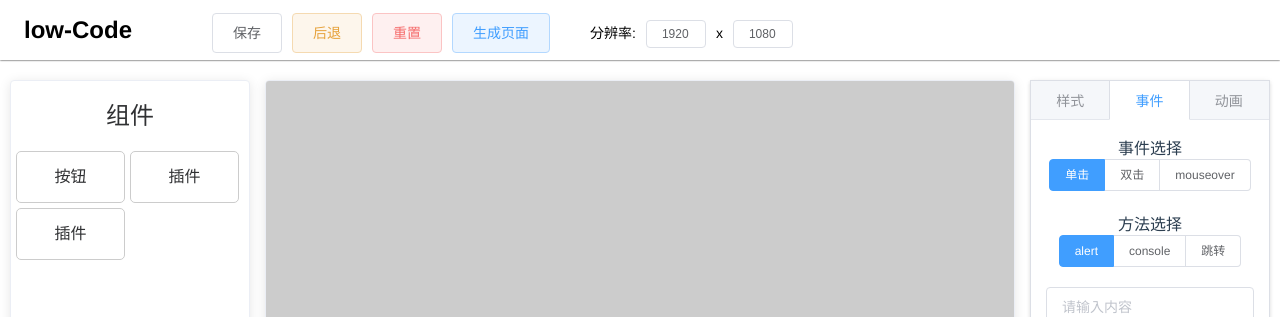
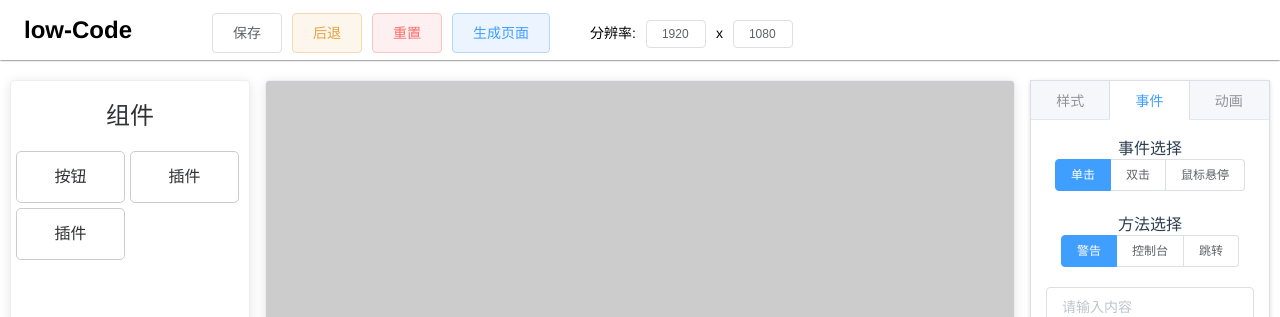
Before and after one commit to wzy541/low-code-platform, a Vue app: page /#/ in a window 1280 px wide. Both pictures are taken after a click on the tab "事件". Shown: the top 317 px of the page. Built offline with nearby package versions, Linux system fonts and the light colour scheme.

Commit message:
主体页面(由Woceda添加了注释) Write by liuxiaobai5 Submit by Woceda

```diff
--- a/src/components/AttributeCard.vue
+++ b/src/components/AttributeCard.vue
@@ -1,26 +1,29 @@
 <template>
-  <div class="AttributeCard" >
+  <div class="AttributeCard">
     <el-tabs type="border-card" stretch>
       <!-- 样式属性 -->
-      <el-tab-pane label="样式">样式</el-tab-pane>
+      <el-tab-pane label="样式">样式(暂行占位)</el-tab-pane>
       <!-- 添加事件 -->
       <el-tab-pane label="事件">
         <div>
           <span>事件选择</span>
           <el-radio-group v-model="events" size="small">
-            <el-radio-button label="click" >单击</el-radio-button>
+            <!--选择触发模式,这里以后可以做成下拉选择-->
+            <el-radio-button label="click">单击</el-radio-button>
             <el-radio-button label="dblclick">双击</el-radio-button>
-            <el-radio-button label="mouseover"></el-radio-button>
+            <el-radio-button label="mouseover">鼠标悬停</el-radio-button>
           </el-radio-group>
         </div>
         <div style="margin-top: 20px">
           <span>方法选择</span>
           <el-radio-group v-model="method" size="small">
-            <el-radio-button label="alert" >alert</el-radio-button>
-            <el-radio-button label="console">console</el-radio-button>
+            <!--这里以后可以做成下拉选择,因为方法不止这几种,没必要进行堆砌-->
+            <el-radio-button label="alert">警告</el-radio-button>
+            <el-radio-button label="console">控制台</el-radio-button>
             <el-radio-button label="location">跳转</el-radio-button>
           </el-radio-group>
         </div>
+        <!-- 事件输入框,让用户输入触发事件时执行的代码或者显示的内容 -->
         <el-input
           placeholder="请输入内容"
           v-model="input"
@@ -29,56 +32,62 @@
         <el-button type="primary" @click="setEvent">添加事件</el-button>
       </el-tab-pane>
       <!-- 添加动画 -->
-      <el-tab-pane label="动画">动画</el-tab-pane>
+      <el-tab-pane label="动画">动画(暂行占位)</el-tab-pane>
     </el-tabs>
   </div>
 </template>
 
-<script >
+<script>
 export default {
-  name:'AttributeCard',
-  data(){
+  // 属性栏
+  name: 'AttributeCard',
+  data() {
     return {
-      events:'click',
-        method:'alert',
-         input: ''
+      events: 'click',  //事件类型,目前有3个,为['click','dblclick','mouseover']
+      method: 'alert',  //方法类型,目前有3个,为['alert','console','location']
+      input: '' //事件的具体内容,由用户输入
     }
-  },methods:{
+  },
+  methods: {
     // 设置事件
-	setEvent(){
-     console.log(this.events,this.method,this.input)
+    setEvent() {
+      //跳出控制信息,依次为:触发的事件,调用的方法,输出结果
+      console.log(this.events, this.method, this.input)
+
       // document.getElementById(el).addEventListener(this.events, fn)
-      function fn(){
-         	if(this.method=='alert'){
-			      return	alert(this.input)
-			}else if(this.method=='console'){
-			     return	console.log(this.input)
-			}else if(this.method=='location'){
+      //这一函数用于判断添加的事件时什么并进行相应操作,再真实情况下需要完全重写,
+      // 因现在只做调试用,注去了其函数名
+      // function fn() {
+        if (this.method === 'alert') {
+          return alert(this.input)
+        } else if (this.method === 'console') {
+          return console.log(this.input)
+        } else if (this.method === 'location') {
           // window.location.replace(this.input)
-				  return window.open('http://'+this.input)
+          return window.open(/*'http://' +
+          注:这里可以不需要添加http前缀,网页会自动跳转(?)暂时先注掉防报错*/
+            this.input)
         }
+      // }
     }
-
-
-
-		}
-
   }
 }
 </script>
 
 <style lang="less" scoped>
-   .AttributeCard{
+//样式,没啥好说的
+.AttributeCard {
 
-    height:calc(100% - 40px);
-    .el-tabs{
+  height: calc(100% - 40px);
+
+  .el-tabs {
     margin-top: 20px;
     margin-right: 10px;
-        height: 100% ;
+    height: 100%;
+  }
 }
 
-  }
-  .el-input{
+.el-input {
   margin: 20px auto;
 }
 </style>
--- a/src/components/MiddleCanvas.vue
+++ b/src/components/MiddleCanvas.vue
@@ -1,76 +1,94 @@
 <template>
-  <div  class="can">
+  <div class="can">
     <el-card :body-style="{ padding: '0px',height: '100%'}">
+      <!--
+        创建画布本体并设计点击事件：
+           事件名：setElement
+           触发：鼠标抬起
+      -->
       <div @mouseup="setElement" :style="'width:'+viewWidth+'px;' +'height:'+viewHeight+'px'">
-       画布111
-        <button @click="passId" id="btn1">1111</button>
+        <!--
+          画布内容
+        -->
       </div>
     </el-card>
   </div>
 </template>
 
-<script >
+<script>
 export default {
-  name:'MiddleCanvas',
-  data(){
+  name: 'MiddleCanvas',
+  data() {
     return {
-       elData: { width:this.viewWidth,height:this.viewHeight,
-            domTree:[{
-                name:'div',
-                el:'<bp-div/>',
-                style:{height:122,width:222},
-                events:{},
-                text:'',
-                child:[{
-                  name:'a',
-                  el:'<bp-a/>',
-                  style:{color:'#ccc'},
-                  events:'',
-                  src:'' ,
-                  text:'',
-                  child:[],
-                }]
+      /*
+      * 数据结构：
+      * 树状，与dom树具有映射关系，存储各个元素的基本数据属性
+      * 以下似乎是个例子？在正常情况下应只存在一个div元素盒子,没有下辖的a标签,改数据结构并未正式投入使用
+      * */
+      elData: {
+        width: this.viewWidth, height: this.viewHeight,
+        domTree: [{
+          name: 'div',  // 元素名
+          el: '<bp-div/>',  //
+          style: {height: 122, width: 222}, //样式
+          events: {}, // 绑定的事件？
+          text: '', // 内容
+          child: [{ //子组件，可以有多个，为对象数组
+            name: 'a',
+            el: '<bp-a/>',
+            style: {color: '#ccc'},
+            events: '',
+            src: '',
+            text: '',
+            child: [],
+          },]
         }
         ]
       }
     }
   },
-  props:{
-    viewWidth:Number,
-     viewHeight:Number
+  props: {
+    viewWidth: Number,
+    viewHeight: Number
   },
-  methods:{
-    setElement(e){
-      // console.log(e)
+  methods: {
+    setElement(e) {
+      //获取事件,获取的数据包括了抬起的位置等,可用作定位等后续操作
+      console.log(e)
       // console.log(e.offsetX,e.offsetY)
       // console.log(this.elData)
-      console.log(this.elData.width)
+      console.log(this.elData,'鼠标左键从画布抬起了')
 
     },
-    passId(e){
-       console.log(e.target.id)
-    }
+    //获取点击的元素后获取ID的函数(?)目前没有调用的方式,暂时注去避免警告
+    // passId(e) {
+    //   console.log(e.target.id)
+    // }
   },
-  watch:{
-     viewWidth(width){
-         this.elData.width=width
+  // 监听属性,收到页面大小数据后实时修改画布大小
+  watch: {
+    viewWidth(width) {
+      this.elData.width = width
     },
-       viewHeight(height){
-         this.elData.height=height
+    viewHeight(height) {
+      this.elData.height = height
     }
   }
 }
 </script>
 
-<style lang="less"scoped>
-  .can{
+<style lang="less" scoped>
+//样式,没啥好说的
+.can {
 
-    height:calc(100% - 40px);
+  height: calc(100% - 40px);
   padding: 20px 15px;
-    .el-card{
+
+  .el-card {
     overflow: scroll;
-        height: 100% ;
-        div{
+    height: 100%;
+
+    div {
       // position: relative;
       // top: 50%;
       // transform:translateY(-50%) ;
--- a/src/main.js
+++ b/src/main.js
@@ -4,6 +4,9 @@ import router from './router'
 import store from './store'
 import ElementUI from 'element-ui';
 import 'element-ui/lib/theme-chalk/index.css';
+//导入拖拽功能用的,我先去研究一下再来
+// import myComps from './components/index'
+// Vue.use(myComps)
 Vue.use(ElementUI);
 Vue.config.productionTip = false
 
--- a/src/views/HomeView.vue
+++ b/src/views/HomeView.vue
@@ -1,6 +1,6 @@
 <template>
   <div class="home">
-    	<!-- 标题 -->
+    <!-- 标题(头部) -->
     <header>
       <el-row>
         <h1>low-Code</h1>
@@ -8,28 +8,35 @@
         <el-button type="warning" plain>后退</el-button>
         <el-button type="danger" plain>重置</el-button>
         <el-button type="primary" plain>生成页面</el-button>
-        <div class="resolutionRatio" >
+        <div class="resolutionRatio">
           <span>分辨率:</span>
-        <el-input v-model.number="viewWidth" oninput="value=value.replace(/[^\d]/g,'')" size="mini" ></el-input>
+          <el-input v-model.number="viewWidth" oninput="value=value.replace(/\D/g,'')" size="mini"></el-input>
           <span>x</span>
-        <el-input v-model.number="viewHeight" oninput="value=value.replace(/[^\d]/g,'')"  size="mini" ></el-input>
+          <el-input v-model.number="viewHeight" oninput="value=value.replace(/\D/g,'')" size="mini"></el-input>
         </div>
       </el-row>
     </header>
+
     <!-- 内容区 -->
     <div class="container">
       <!-- 中间区域 -->
       <div class="middle column">
-            <MiddleCanvas :viewHeight="viewHeight"  :viewWidth="viewWidth"/>
+        <!-- 向画布组件MiddleCanvas传递画布的长宽高 -->
+        <MiddleCanvas :viewHeight="viewHeight" :viewWidth="viewWidth"/>
       </div>
+
       <!-- 左边区域 -->
       <div class="left column">
+        <!-- 组件栏 -->
         <ComponentCard/>
       </div>
+
       <!-- 右边区域 -->
       <div class="right column">
+        <!--属性栏-->
         <AttributeCard/>
       </div>
+
       <!-- 清除浮动 -->
       <div style="clear: both"></div>
     </div>
@@ -37,110 +44,127 @@
 </template>
 
 <script>
+// 导入组件栏ComponentCard,画布MiddleCanvas,属性栏AttributeCard
 import ComponentCard from "../components/ComponentCard.vue"
 import MiddleCanvas from "../components/MiddleCanvas.vue"
 import AttributeCard from "../components/AttributeCard.vue"
+
 export default {
   name: 'HomeView',
-  components:{
+  components: {
     ComponentCard,
     MiddleCanvas,
     AttributeCard
   },
-  data(){
-    return{
-      viewWidth:1920,
-      viewHeight:1080
+  data() {
+    return {
+      // 画布的大小
+      viewWidth: 1920,
+      viewHeight: 1080
     }
   },
-  watch:{
-    viewWidth(newValue){
-       if(newValue==''){
-        this.viewWidth=0
+  watch: {
+    // 监听画布的大小是否被用户改变(日后需要改一改,让用户输入完再变化或者固定分辨率选择)
+    viewWidth(newValue) {
+      if (newValue === '') {
+        this.viewWidth = 0
       }
     },
-    viewHeight(newValue){
-       if(newValue==''){
-        this.viewHeight=0
+    viewHeight(newValue) {
+      if (newValue === '') {
+        this.viewHeight = 0
       }
     }
   }
 }
 </script>
+
 <style scoped lang="less">
-.home{
+
+// 经典样式,不再多叙
+.home {
   height: 100%;
   min-width: 1200px;
-   max-width:1920px
+  max-width: 1920px
 }
-	*{
+
+* {
   margin: 0;
   padding: 0;
 }
-        header{
+
+header {
   height: 60px;
   line-height: 60px;
   color: white;
   // border-bottom: 1px solid black;
   box-shadow: 0 0 2px black;
-           .el-row{
 
-            h1{
+  .el-row {
+
+    h1 {
       display: inline;
-              font-size:24px;
+      font-size: 24px;
       color: black;
-            padding-right:80px ;
-              padding-left:24px ;
+      padding-right: 80px;
+      padding-left: 24px;
     }
 
-            .resolutionRatio{
+    .resolutionRatio {
       display: inline-block;
-                   margin-left:30px;
-                 span{
+      margin-left: 30px;
 
-                  font-size:14px
+      span {
+
+        font-size: 14px
       }
-                .el-input{
+
+      .el-input {
         width: 60px;
         height: 30px;
       }
 
-                span{
+      span {
         color: black;
-                  margin:0 10px;
+        margin: 0 10px;
       }
     }
   }
 }
-        .container{
+
+.container {
   padding-left: 250px;
   padding-right: 250px;
   height: calc(100% - 60px);
 }
-        .column{
+
+.column {
   float: left;
 }
-        .middle{
+
+.middle {
   width: 100%;
   height: 100%;
   // background-color: salmon;
   text-align: center;
 }
-        .left{
+
+.left {
   width: 250px;
   height: 100%;
   margin-left: -100%;
   position: relative;
   right: 250px;
 }
-        .right{
+
+.right {
   width: 250px;
   height: 100%;
   text-align: center;
   // background-color: #bed28c;
-            position:relative;
+  position: relative;
   margin-left: -250px;
-            right:-250px;
+  right: -250px;
 }
 
 </style>
```
Also changed, not shown: src/components/ComponentCard.vue (+32 -28 lines). Lines whose indentation alone changed are shown as unchanged.
